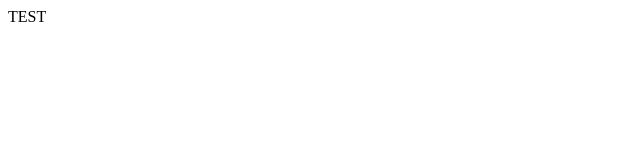
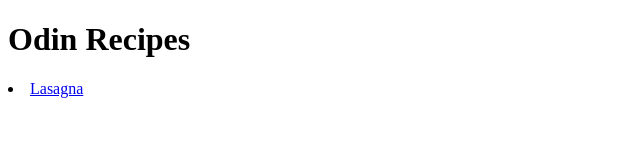
Before and after one commit to un-mistico/odin-recipes, a plain HTML site: page index.html in a window 1280 px wide. Shown: the whole page, without its empty margins (0-640 px from the left). Drawn offline with Linux system fonts and the light colour scheme.

Commit message:
Added Lasagna to indext

```diff
--- a/index.html
+++ b/index.html
@@ -6,6 +6,8 @@
     <title>Document</title>
 </head>
 <body>
-TEST
+<h1>Odin Recipes
+</h1>
+<li><a href="recipes/lasagna.html">Lasagna</a></li>
 </body>
 </html>
```
